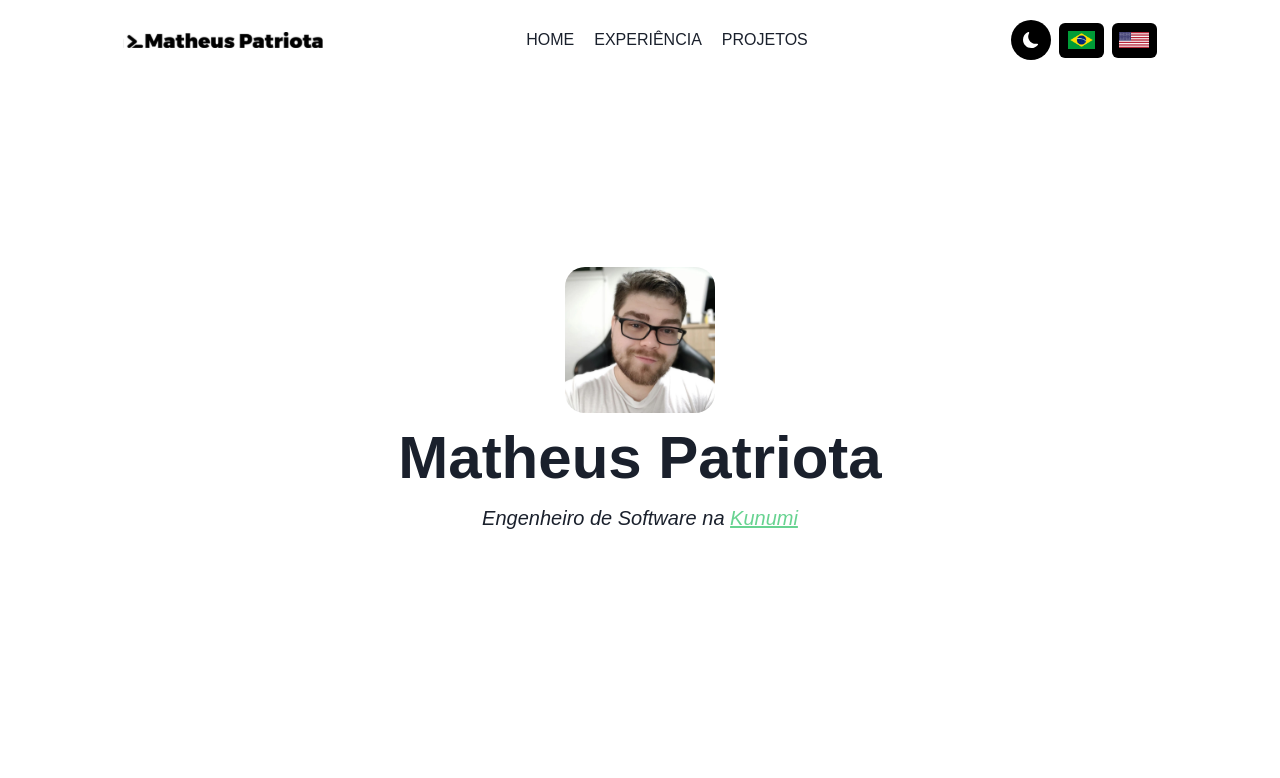
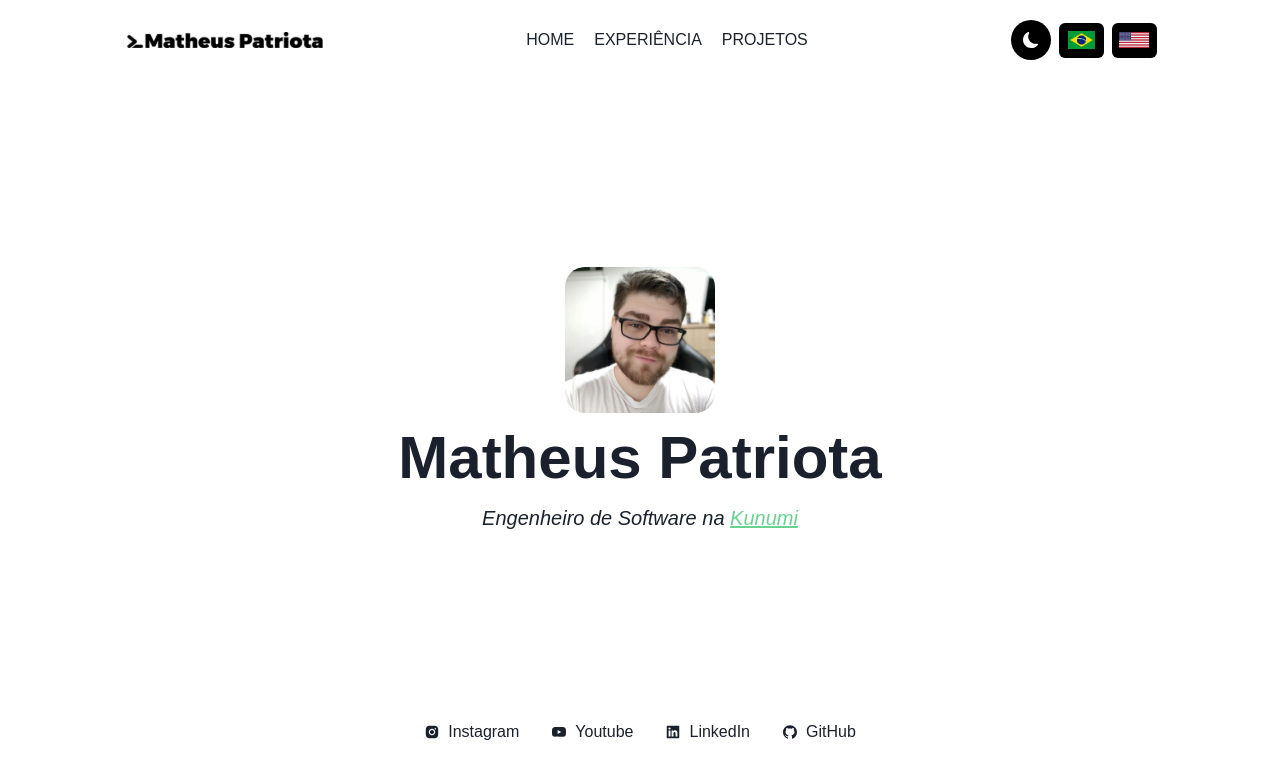
Before and after one commit to MatheusPatriota/matheuspatriota-website, a React (Vite) app: page / in a window 1280 px wide. Shown: the top 778 px of the page. Built offline with nearby package versions, Linux system fonts and the light colour scheme.

Commit message:
feature: footer created

```diff
--- /dev/null
+++ b/src/components/Footer/index.tsx
@@ -0,0 +1,65 @@
+import { Box, Link } from "@chakra-ui/react";
+import React from "react";
+import {
+  AiFillGithub,
+  AiFillInstagram,
+  AiFillLinkedin,
+  AiFillYoutube,
+} from "react-icons/ai";
+
+export function Footer() {
+  return (
+    <Box
+      display={"flex"}
+      flexDirection="row"
+      gap={8}
+      justifyContent="center"
+      alignItems={"center"}
+    >
+      <Link
+        href="https://instagram.com/matheusscpatriota"
+        display={"flex"}
+        flexDirection="row"
+        gap={2}
+        justifyContent="center"
+        alignItems={"center"}
+      >
+        <AiFillInstagram />
+        Instagram
+      </Link>
+      <Link
+        href="https://www.youtube.com/channel/UCSAg9UO1FluaOwOyvRg2Xuw"
+        display={"flex"}
+        flexDirection="row"
+        gap={2}
+        justifyContent="center"
+        alignItems={"center"}
+      >
+        <AiFillYoutube />
+        Youtube
+      </Link>
+      <Link
+        href="https://www.linkedin.com/in/matheus-patriota/"
+        display={"flex"}
+        flexDirection="row"
+        gap={2}
+        justifyContent="center"
+        alignItems={"center"}
+      >
+        <AiFillLinkedin />
+        LinkedIn
+      </Link>
+      <Link
+        href="https://github.com/MatheusPatriota"
+        display={"flex"}
+        flexDirection="row"
+        gap={2}
+        justifyContent="center"
+        alignItems={"center"}
+      >
+        <AiFillGithub />
+        GitHub
+      </Link>
+    </Box>
+  );
+}
--- a/src/pages/Home/index.tsx
+++ b/src/pages/Home/index.tsx
@@ -1,7 +1,8 @@
 import { Box, Img, Link, Text } from "@chakra-ui/react";
 import React from "react";
 import { NavBar } from "../../components/NavBar";
-import Matheus from '../../assets/matheus.jpg';
+import Matheus from "../../assets/matheus.jpg";
+import { Footer } from "../../components/Footer";
 export function Home() {
   return (
     <>
@@ -21,19 +22,30 @@ export function Home() {
             justifyContent="center"
             alignItems={"center"}
           >
-            <Img src={Matheus} alt={"Imagem de Matheus Patriota"} width={"150px"} borderRadius={"20px"}/>
+            <Img
+              src={Matheus}
+              alt={"Imagem de Matheus Patriota"}
+              width={"150px"}
+              borderRadius={"20px"}
+            />
             <Text fontSize={"60px"} fontWeight={"700"}>
               Matheus Patriota
             </Text>
             <Text fontSize={"20px"} fontWeight={"400"} fontStyle={"italic"}>
               Engenheiro de Software na{" "}
-              <Link href="https://kunumi.com" color={"green.300"} textDecoration={"underline"}>Kunumi</Link>
+              <Link
+                href="https://kunumi.com"
+                color={"green.300"}
+                textDecoration={"underline"}
+              >
+                Kunumi
+              </Link>
             </Text>
           </Box>
         </Box>
       </main>
-      <footer>
-
+      <footer style={{ height: "10%" }}>
+        <Footer />
       </footer>
     </>
   );
```
